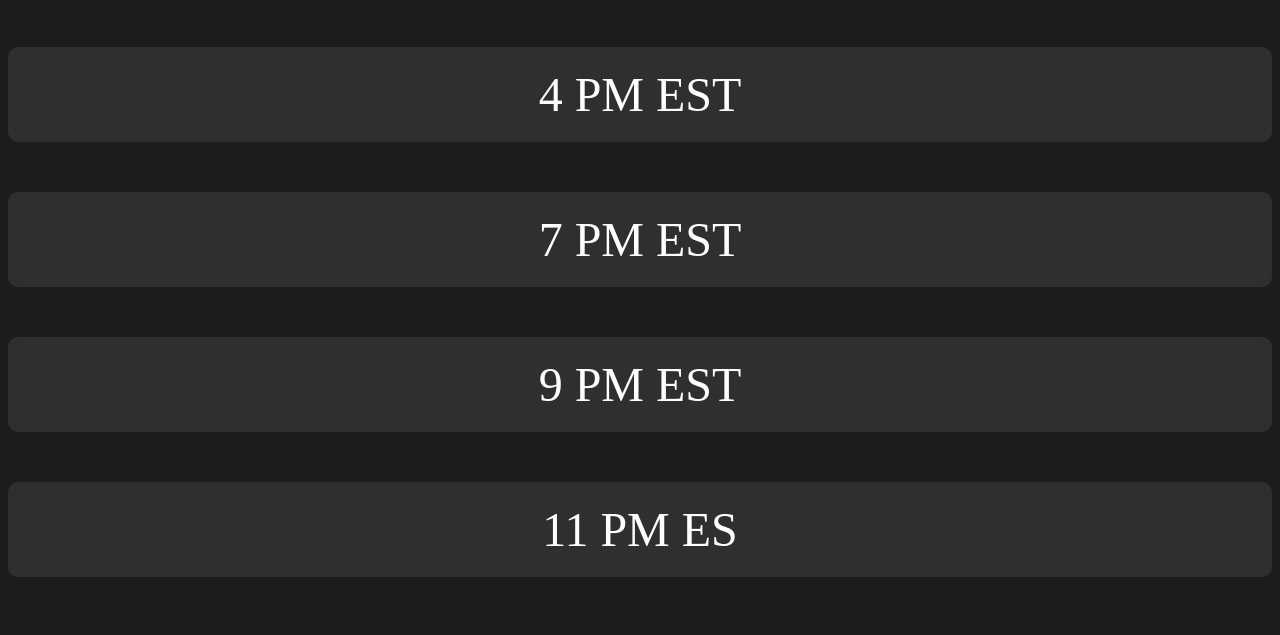
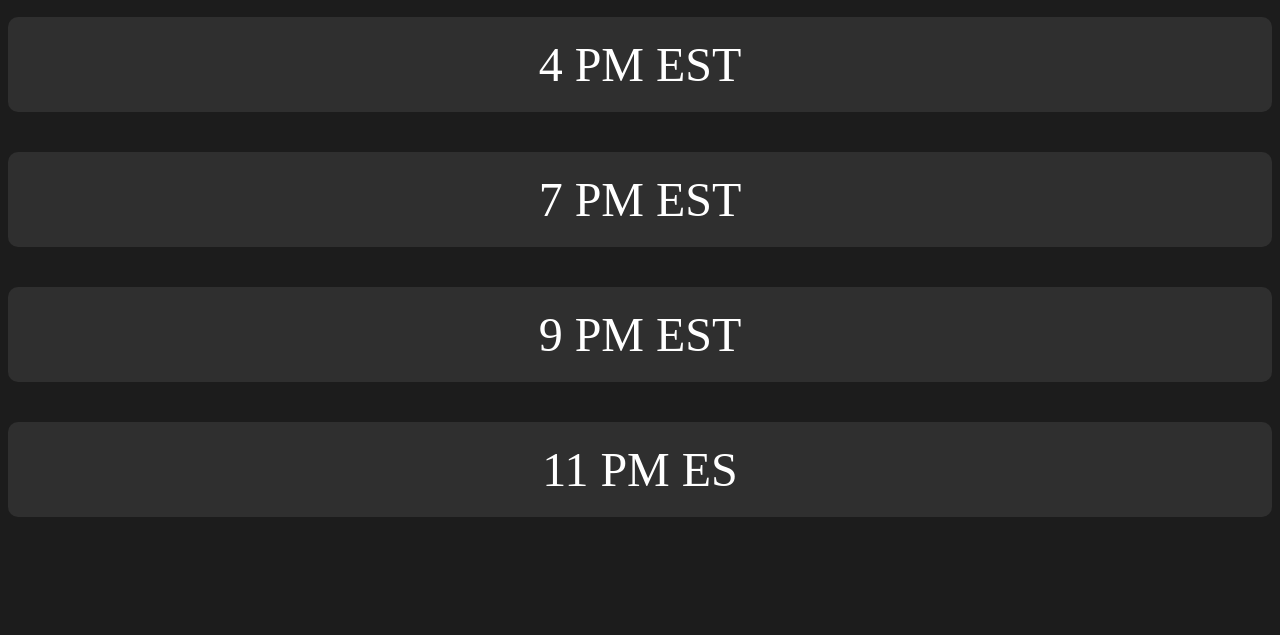
Before and after one commit to Maximum-EZ/Catts-United, a plain HTML site: page index.html in a window 1280 px wide. Shown: the part 718-1353 px from the top of the page. After the commit the page ends 1293 px from the top, so only its background shows below. Drawn offline with Linux system fonts and the light colour scheme.

Commit message:
Update index.html

```diff
--- a/index.html
+++ b/index.html
@@ -18,7 +18,7 @@
 		.schedule {
 			display: grid;
 			grid-template-columns: repeat(1, 1fr);
-			grid-gap: 50px;
+			grid-gap: 40px;
 			margin-top: 50px;
 			padding: 50px 0;
 			font-size: 1.5em;
```
